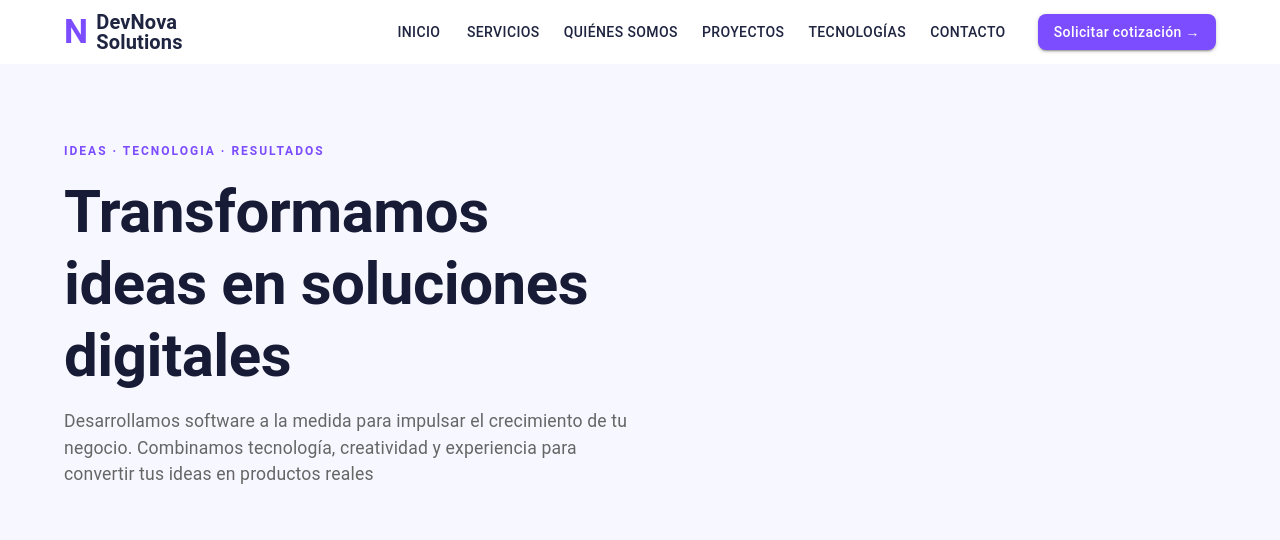
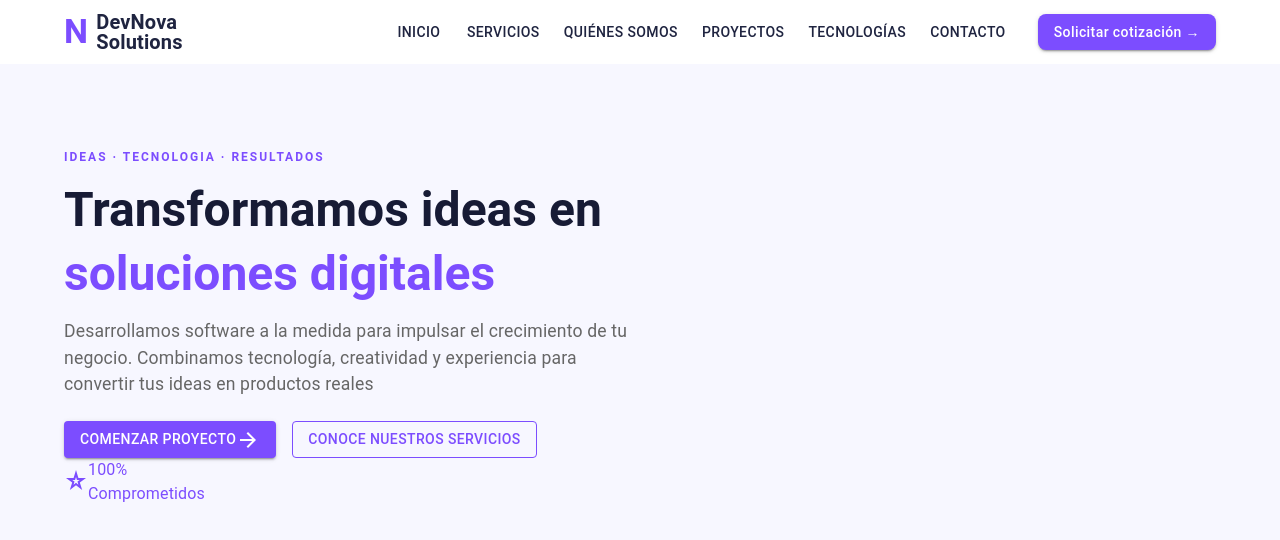
Before and after one commit to jessicahernandezt/dev-nova-solutions, a React (Vite) app: page / in a window 1280 px wide. Shown: the top 540 px of the page. Built offline with nearby package versions, Linux system fonts and the light colour scheme.

Commit message:
feat: en la actualizacion agregue botones y su diseño. Y empece con la parte de estadisticas

```diff
--- a/src/components/Hero.jsx
+++ b/src/components/Hero.jsx
@@ -1,3 +1,5 @@
+import { ArrowForward } from '@mui/icons-material'
+import { StarPurple500 } from '@mui/icons-material'
 import {
     Box,
     Button,
@@ -31,7 +33,8 @@ function Hero() {
                             sx={{
                                 color: '#7c4dff',
                                 fontWeight: 'bold',
-                                letterSpacing: 2
+                                letterSpacing: 2,
+
                             }}>
 
                             IDEAS · TECNOLOGIA · RESULTADOS
@@ -39,13 +42,55 @@ function Hero() {
                         </Typography>
 
                         <Typography
-                            variant='h2'
+                            variant='h3'
                             sx={{ fontWeight: 'bold', color: '#171b35', mt: 1, mb: 2 }}
-                        >Transformamos ideas en soluciones digitales</Typography>
+                        >Transformamos ideas en
+                        <Typography variant='h3'
+                        sx={{
+                            color:'#7c4dff',
+                            fontWeight: 'bold',
+                            mt: 1, mb: 2
+                        }}>soluciones digitales</Typography></Typography>
 
                         <Typography
                         sx={{color: '#666', fontSize: '1.1rem', mb:3}}
-                        >Desarrollamos software a la medida para impulsar el crecimiento de tu negocio. Combinamos tecnología, creatividad y experiencia para convertir tus ideas en productos reales</Typography>
+                        >Desarrollamos software a la medida para impulsar el crecimiento de tu negocio. Combinamos tecnología, creatividad y experiencia para convertir tus ideas en productos reales
+                        </Typography>
+                        <Box
+                        sx={{
+                            gap:2,
+                            display: 'flex'
+
+                        }}>
+                            <Button variant='contained'
+                            sx={{
+                                color:'white',
+                                backgroundColor: '#7c4dff'
+
+                            }}>comenzar proyecto <ArrowForward></ArrowForward></Button>
+                            <Button variant='outlined'
+                            sx={{
+                                borderColor: '#7c4dff',
+                                color: '#7c4dff'
+                            }}>conoce nuestros servicios</Button>
+                        </Box>
+                        <Box
+                        sx={{
+                            display:'flex'
+                        }}>
+                            <StarPurple500
+                            sx={{
+                                color:'#7c4dff',
+                                marginTop:'10px'
+                            }}></StarPurple500>
+                            <Typography
+                            sx={{
+                                color:'#7c4dff'
+                            }}>100%
+                            <Typography>Comprometidos</Typography></Typography>
+
+                        </Box>
+
                     </Box>
                 </Box>
 
```
